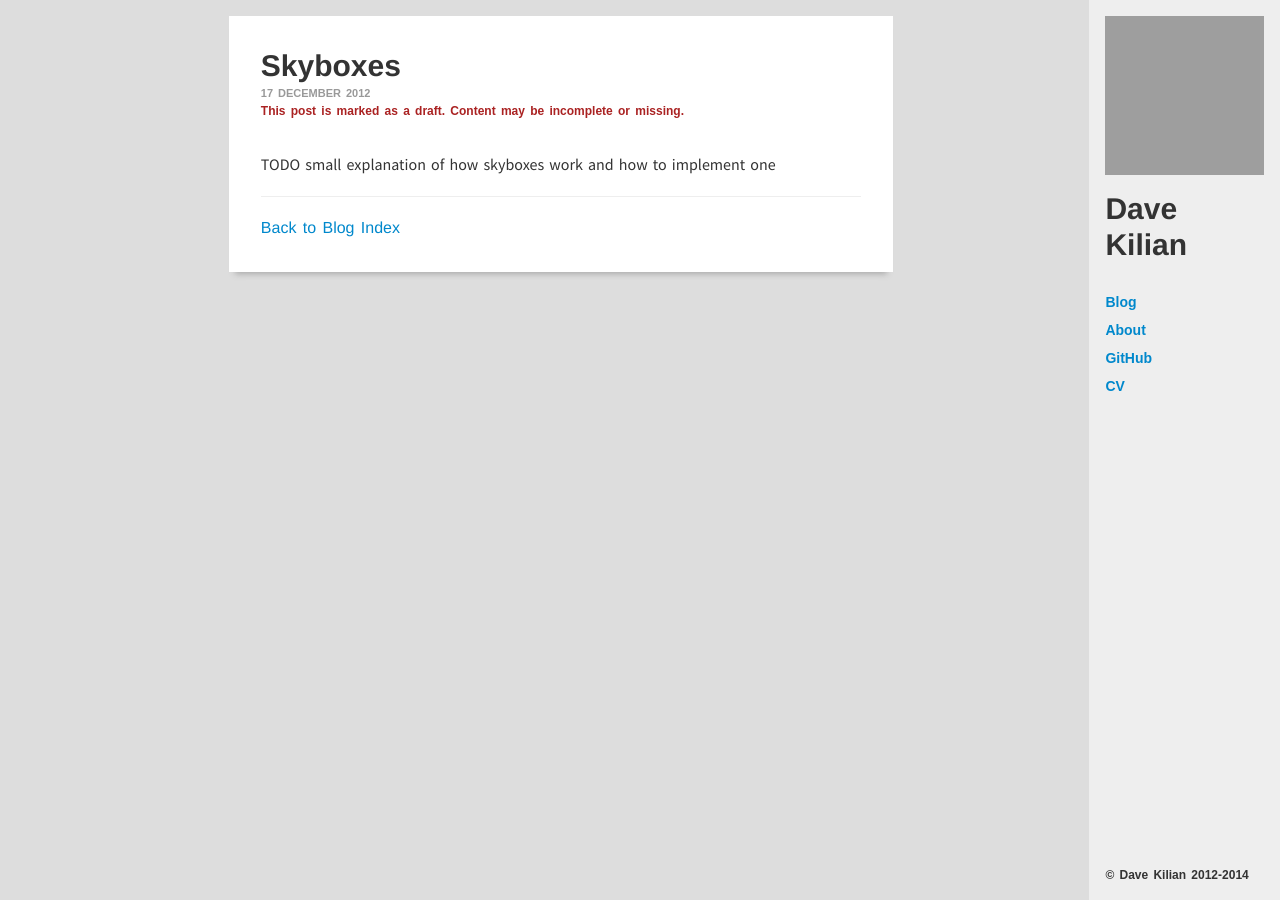
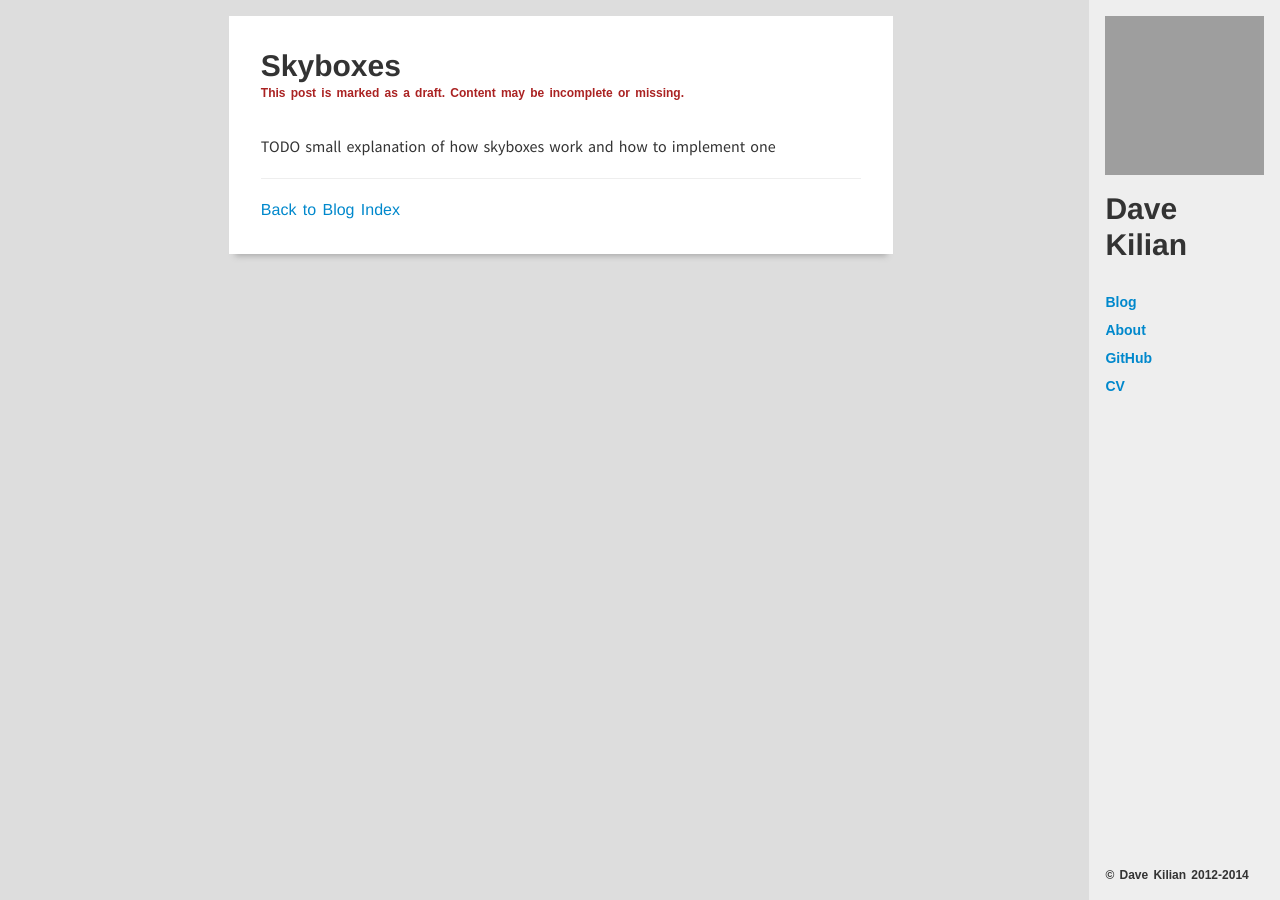
Before and after one commit to davekilian/davekilian.github.com, a Jekyll site: the page built from _posts/2012-12-17-skyboxes.markdown, in a window 1280 px wide. Built offline with Jekyll 4.4.1, drawn with Linux system fonts in a browser that asks for light colours; Markdown is read by kramdown in place of the engine named in the settings; grey boxes are pictures that could not be loaded.

Commit message:
Remove date from posts

```diff
--- a/_layouts/post.html
+++ b/_layouts/post.html
@@ -65,7 +65,6 @@
                     <div class="post-container">
                         <header>
                             <h1>{{ page.title }}</h1>
-                            <h6>{{ page.date | date_to_long_string }}</h6>
                             {% if page.draft %}
                                 <h5 style="color:#a22">This post is marked as a draft. Content may be incomplete or missing.</h5>
                             {% endif %}
```
